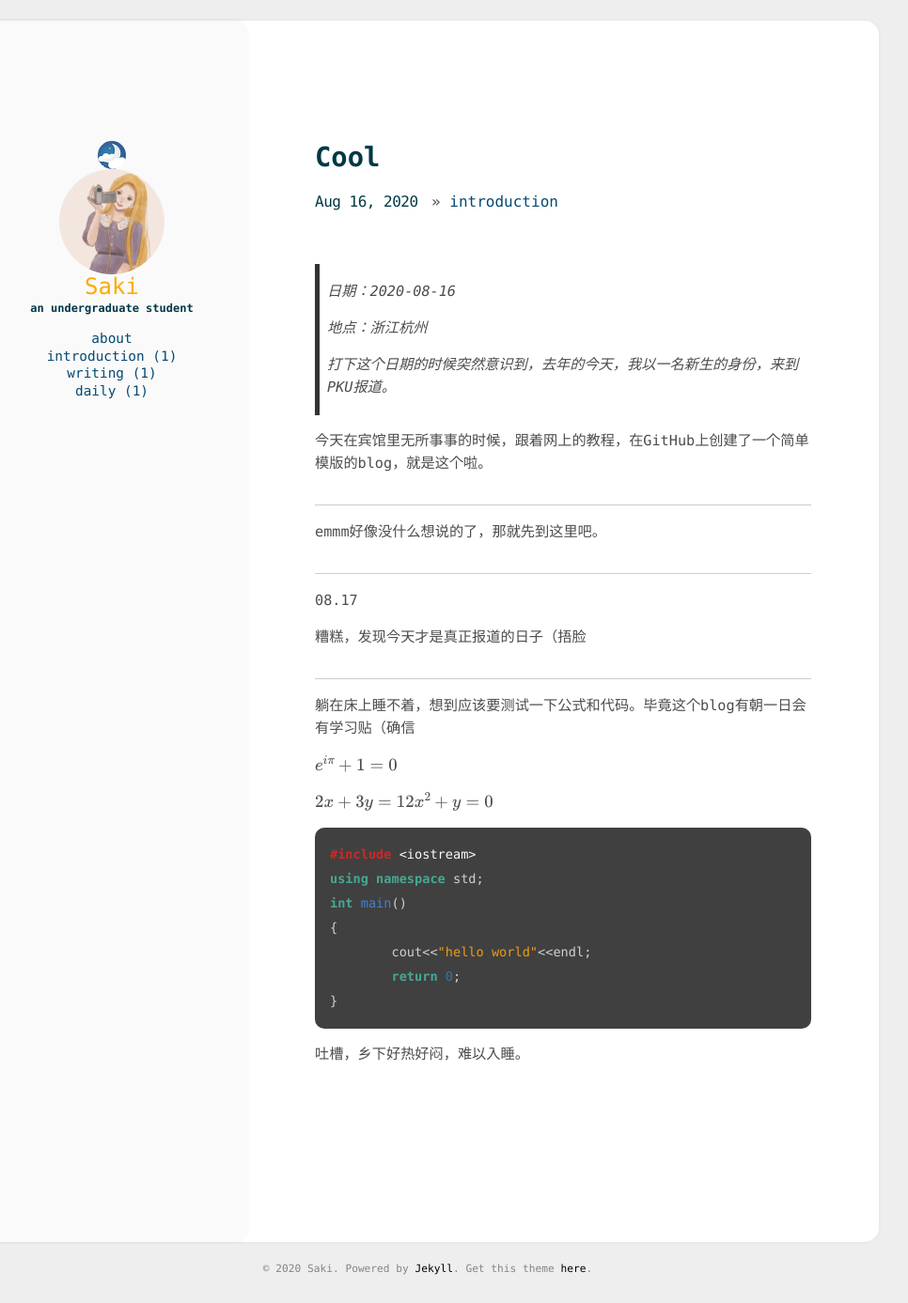
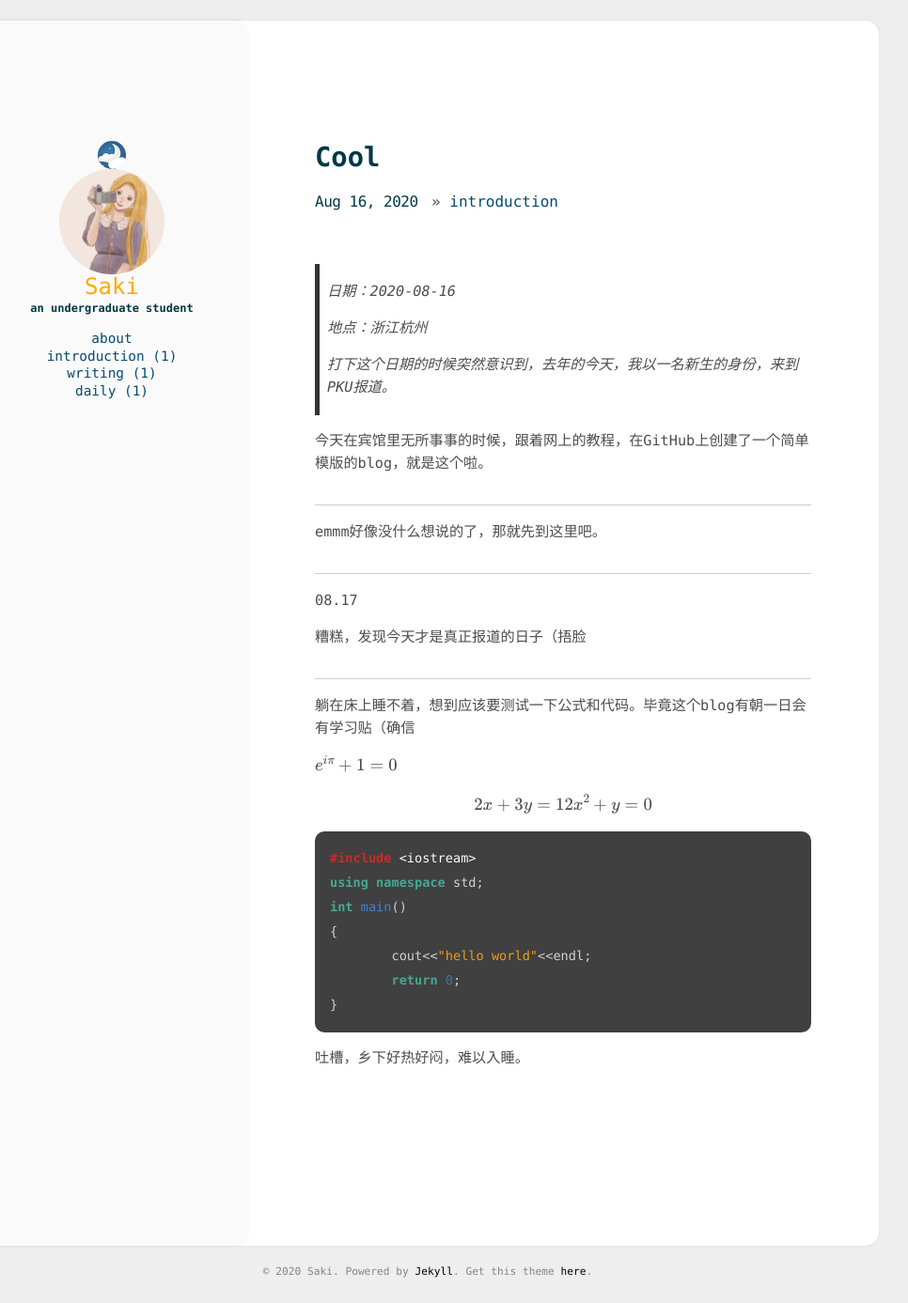
Before and after one commit to infinity1009/Saki.github.io, a Jekyll site: the page built from _posts/2020-08-16-welcome.md, in a window 1280 px wide. Shown: the whole page at 94% size, without its empty margins (185-1151 px from the left). Built offline with Jekyll 4.4.1, drawn with Linux system fonts in a browser that asks for light colours; formulas are drawn with MathJax 3.

````diff
--- a/_posts/2020-08-16-welcome.md
+++ b/_posts/2020-08-16-welcome.md
@@ -30,9 +30,9 @@ emmm好像没什么想说的了，那就先到这里吧。
 
 \\(e^{i \pi} + 1 = 0\\)
 
-$$2x+3y=12\\
+\\[2x+3y=12\\
 x^2+y=0\\
-$$
+\\]
 ```c++
 #include <iostream>
 using namespace std;
````
